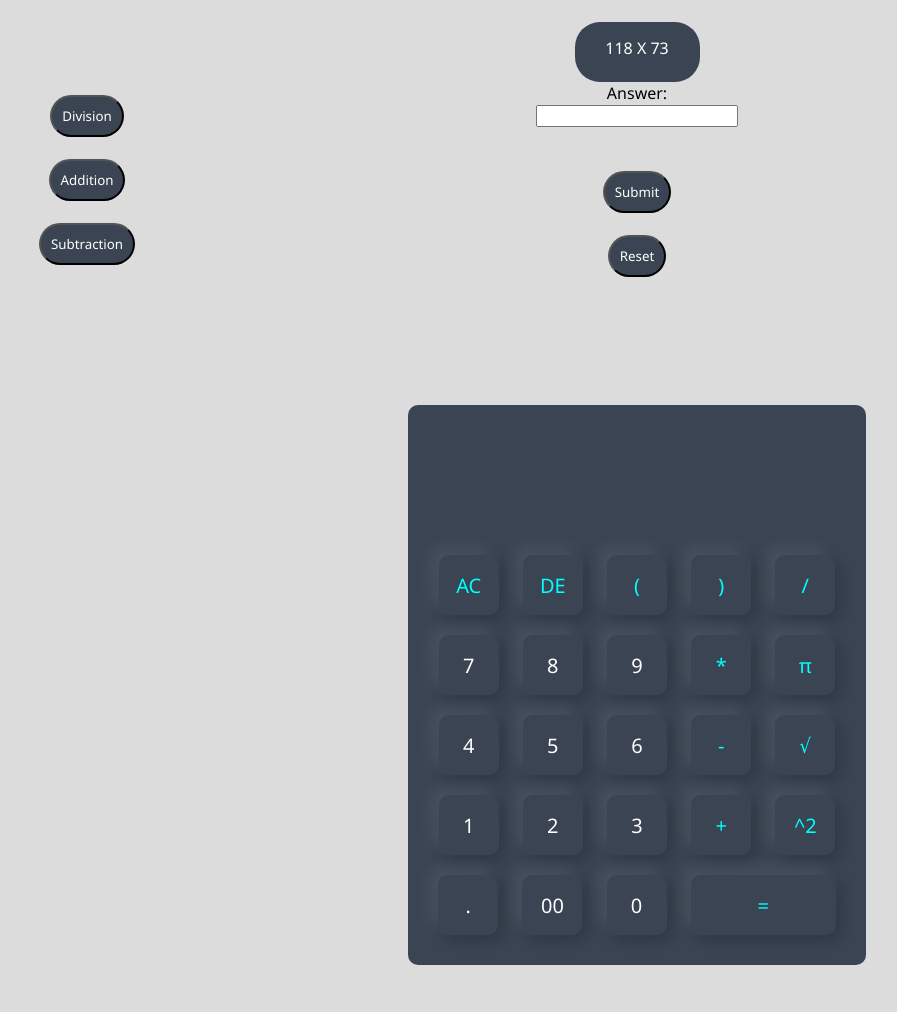
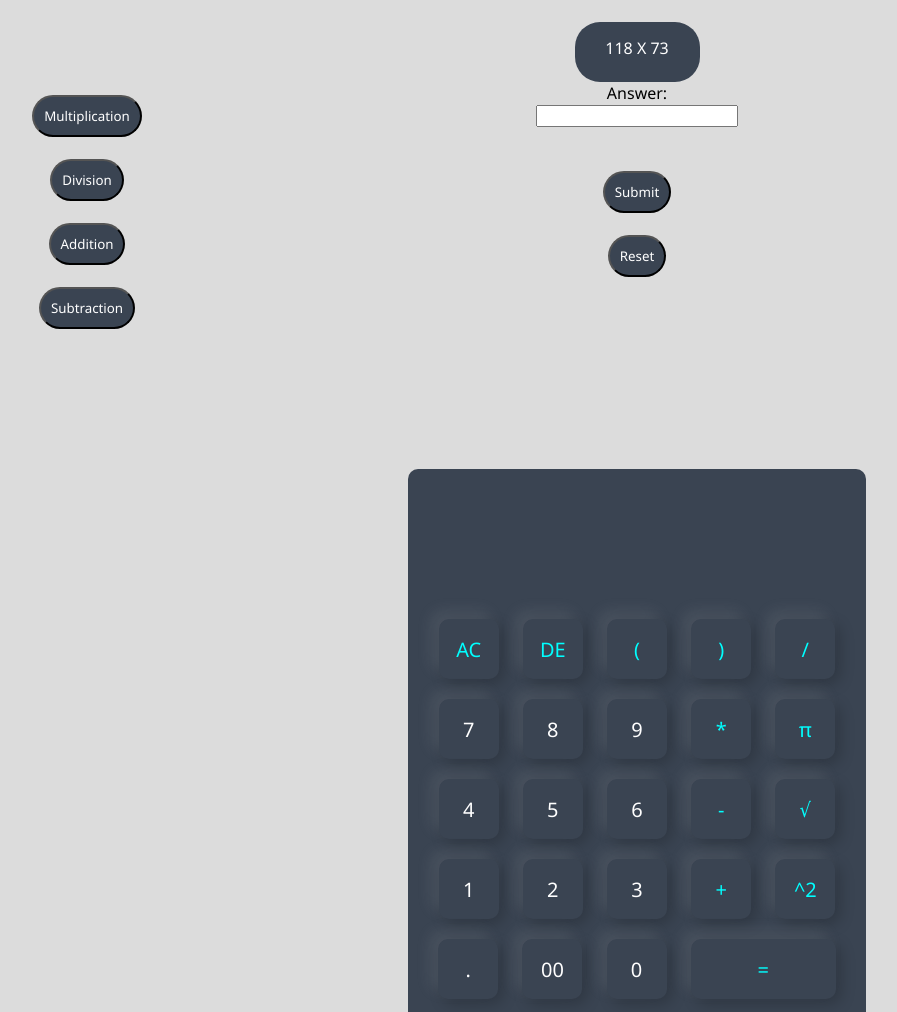
Before and after one commit to 3xscape/Coding-Project-2023, a plain HTML site: page index.html in a window 1280 px wide. Shown: the top 1012 px of the page, without its empty margins (3-900 px from the left). Drawn offline with Linux system fonts and the light colour scheme.

Commit message:
first commit

```diff
--- a/index.html
+++ b/index.html
@@ -45,6 +45,16 @@
   </style>
 </body>
 <br><br>
+<script>
+  function multi() {
+      let x = ~~(Math.random() * 113) + 13;
+      let y = ~~(Math.random() * 113) + 13;
+    document.getElementById("question").innerHTML = x + " X " + y;
+    answerbox = x*y;
+  }
+  </script>
+  <button type="button" class="symbol" onclick="multi()">Multiplication</button>
+  <br><br>
 <script>
 function changedif() {
       let x = ~~(Math.random() * 120) + 13;
```
Also changed, not shown: style.css (line endings or trailing spaces).
